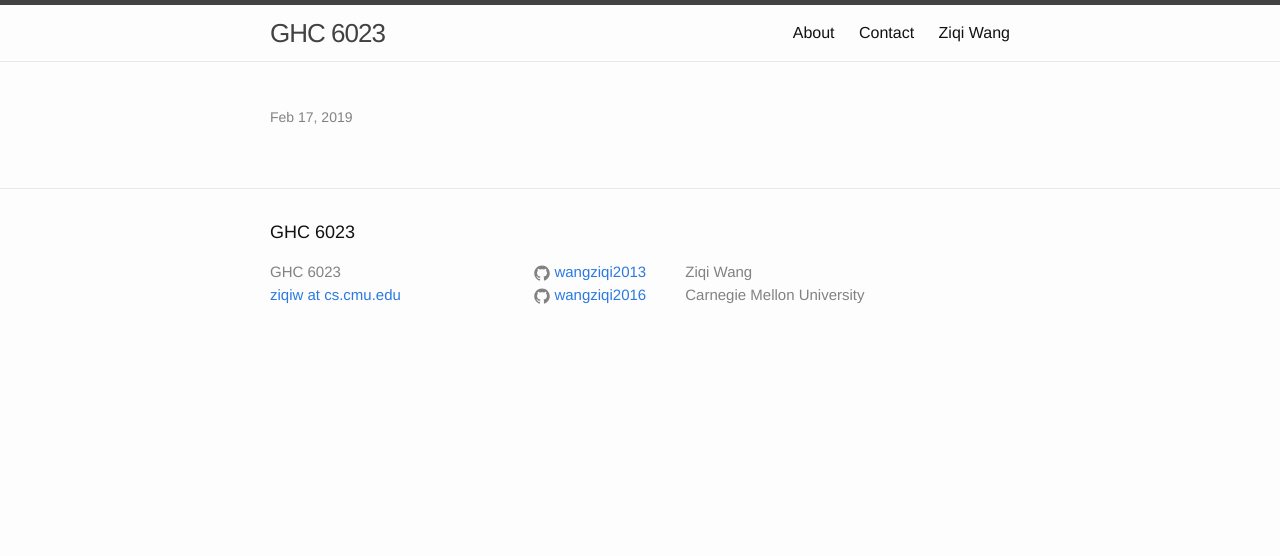
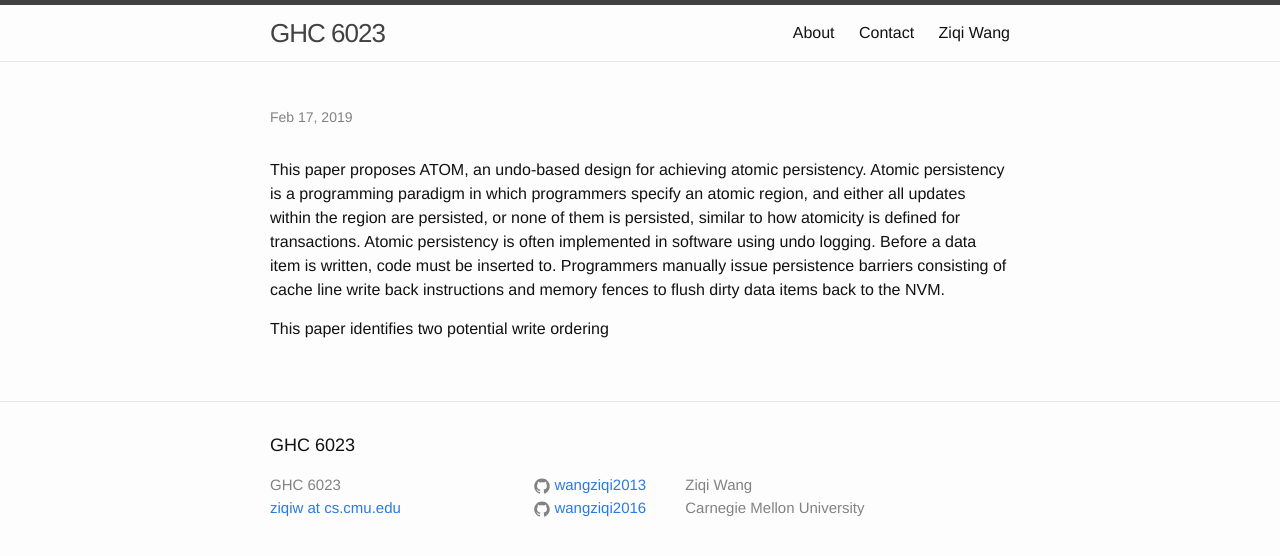
Before and after one commit to wangziqi2013/wangziqi2013.github.io, a Jekyll site: the page built from _posts/2019-02-17-atom.markdown, in a window 1280 px wide. Shown: the top 556 px of the page. Built offline with Jekyll 4.4.1, drawn with Linux system fonts in a browser that asks for light colours; our own code applies the rules of GitHub Pages for plain Markdown files.

Commit message:
Working on undo logging

```diff
--- a/_posts/2019-02-17-atom.markdown
+++ b/_posts/2019-02-17-atom.markdown
@@ -12,3 +12,11 @@ htm_cd:
 htm_cr:
 version_mgmt:
 ---
+
+This paper proposes ATOM, an undo-based design for achieving atomic persistency. Atomic persistency is a programming paradigm
+in which programmers specify an atomic region, and either all updates within the region are persisted, or none of them is
+persisted, similar to how atomicity is defined for transactions. Atomic persistency is often implemented in software using
+undo logging. Before a data item is written, code must be inserted to. Programmers manually issue persistence barriers consisting of cache line write back instructions and memory
+fences to flush dirty data items back to the NVM.
+
+This paper identifies two potential write ordering
```
